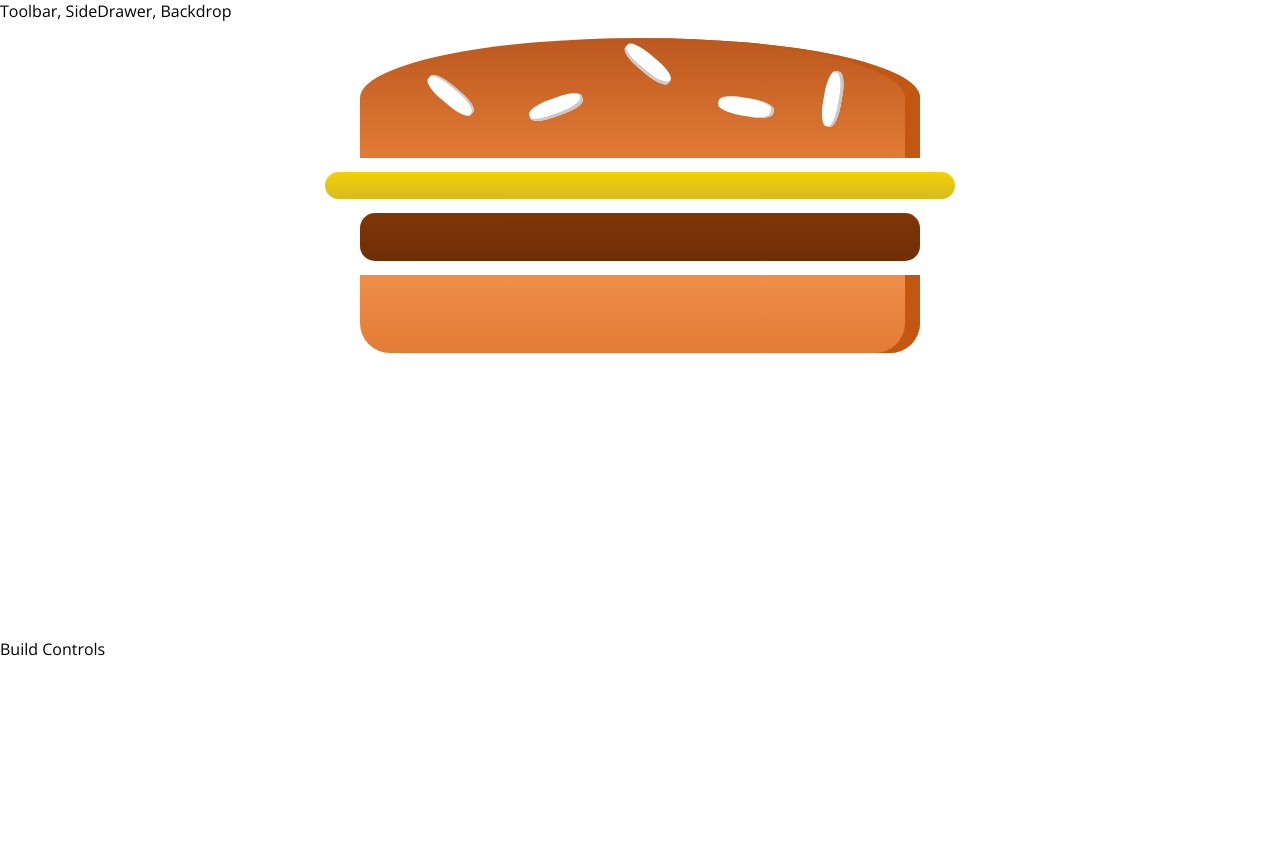
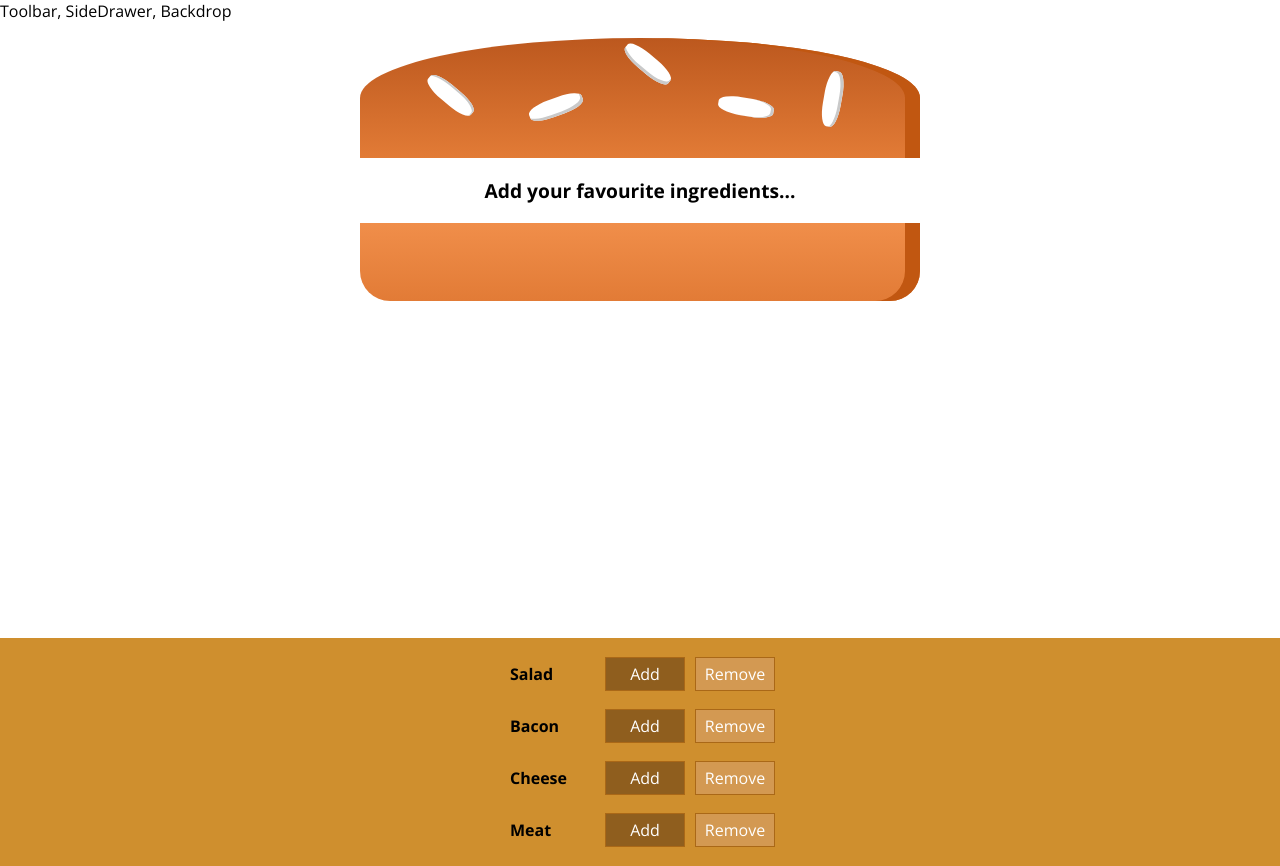
Before and after one commit to nvgeorgiev/Galacto-Burger, a React (Create React App) app: page / in a window 1280 px wide. Before the commit the page ends 800 px from the top, so only its background shows below. Built offline with nearby package versions, Linux system fonts and the light colour scheme.

Commit message:
Implemented static controls for adding ingredients

```diff
--- /dev/null
+++ b/src/components/Burger/BuildControls/BuildControl/BuildControl.css
@@ -0,0 +1,58 @@
+.BuildControl {
+  display: flex;
+  justify-content: space-between;
+  align-items: center;
+  margin: 5px 0;
+}
+
+.BuildControl button {
+  display: block;
+  font: inherit;
+  padding: 5px;
+  margin: 0 5px;
+  width: 80px;
+  border: 1px solid #aa6817;
+  cursor: pointer;
+  outline: none;
+}
+
+.BuildControl button:disabled {
+  background-color: #ac9980;
+  border: 1px solid #7e7365;
+  color: #ccc;
+  cursor: default;
+}
+
+.BuildControl button:hover:disabled {
+  background-color: #ac9980;
+  color: #ccc;
+  cursor: not-allowed;
+}
+
+.Label {
+  padding: 10px;
+  font-weight: bold;
+  width: 80px;
+}
+
+.BuildControl .Remove {
+  background-color: #d39952;
+  color: white;
+}
+
+.BuildControl .Add {
+  background-color: #8f5e1e;
+  color: white;
+}
+
+.BuildControl .Remove:hover,
+.BuildControl .Remove:active {
+  background-color: #daa972;
+  color: white;
+}
+
+.BuildControl .Add:hover,
+.BuildControl .Add:active {
+  background-color: #99703f;
+  color: white;
+}
--- /dev/null
+++ b/src/components/Burger/BuildControls/BuildControl/BuildControl.js
@@ -0,0 +1,13 @@
+import React from 'react';
+
+import './BuildControl.css';
+
+const buildControl = (props) => (
+  <div className="BuildControl">
+    <div className="Label">{props.label}</div>
+    <button className="Add">Add</button>
+    <button className="Remove">Remove</button>
+  </div>
+);
+
+export default buildControl;
--- /dev/null
+++ b/src/components/Burger/BuildControls/BuildControls.css
@@ -0,0 +1,10 @@
+.BuildControls {
+  width: 100%;
+  background-color: #cf8f2e;
+  display: flex;
+  flex-flow: column;
+  align-items: center;
+  box-shadow: 0 2px 1px #ccc;
+  margin: auto;
+  padding: 10px 0;
+}
--- /dev/null
+++ b/src/components/Burger/BuildControls/BuildControls.js
@@ -0,0 +1,21 @@
+import React from 'react';
+
+import './BuildControls.css';
+import BuildControl from './BuildControl/BuildControl';
+
+const controls = [
+  { label: 'Salad', type: 'salad' },
+  { label: 'Bacon', type: 'bacon' },
+  { label: 'Cheese', type: 'cheese' },
+  { label: 'Meat', type: 'meat' },
+];
+
+const buildControls = (props) => (
+  <div className="BuildControls">
+    {controls.map((ctrl) => (
+      <BuildControl key={ctrl.label} label={ctrl.label} />
+    ))}
+  </div>
+);
+
+export default buildControls;
--- a/src/components/Burger/Burger.js
+++ b/src/components/Burger/Burger.js
@@ -4,11 +4,24 @@ import './Burger.css';
 import Ingredient from './Ingredient/Ingredient';
 
 const burger = (props) => {
+  let transformedIngredients = Object.keys(props.ingredients)
+    .map((igKey) => {
+      return [...Array(props.ingredients[igKey])].map((_, i) => {
+        return <Ingredient key={igKey + i} type={igKey} />;
+      });
+    })
+    .reduce((arr, el) => {
+      return arr.concat(el);
+    }, []);
+
+  if (transformedIngredients.length === 0) {
+    transformedIngredients = <p>Add your favourite ingredients...</p>;
+  }
+
   return (
     <div className="Burger">
       <Ingredient type="bread-top" />
-      <Ingredient type="cheese" />
-      <Ingredient type="meat" />
+      {transformedIngredients}
       <Ingredient type="bread-bottom" />
     </div>
   );
--- a/src/containers/BurgerBuilder/BurgerBuilder.js
+++ b/src/containers/BurgerBuilder/BurgerBuilder.js
@@ -2,13 +2,23 @@ import React, { Component } from 'react';
 
 import Auxiliary from '../../hoc/Auxiliary/Auxiliary';
 import Burger from '../../components/Burger/Burger';
+import BuildControls from '../../components/Burger/BuildControls/BuildControls';
 
 class BurgerBuilder extends Component {
+  state = {
+    ingredients: {
+      salad: 0,
+      bacon: 0,
+      cheese: 0,
+      meat: 0,
+    },
+  };
+
   render() {
     return (
       <Auxiliary>
-        <Burger />
-        <div>Build Controls</div>
+        <Burger ingredients={this.state.ingredients} />
+        <BuildControls />
       </Auxiliary>
     );
   }
```
